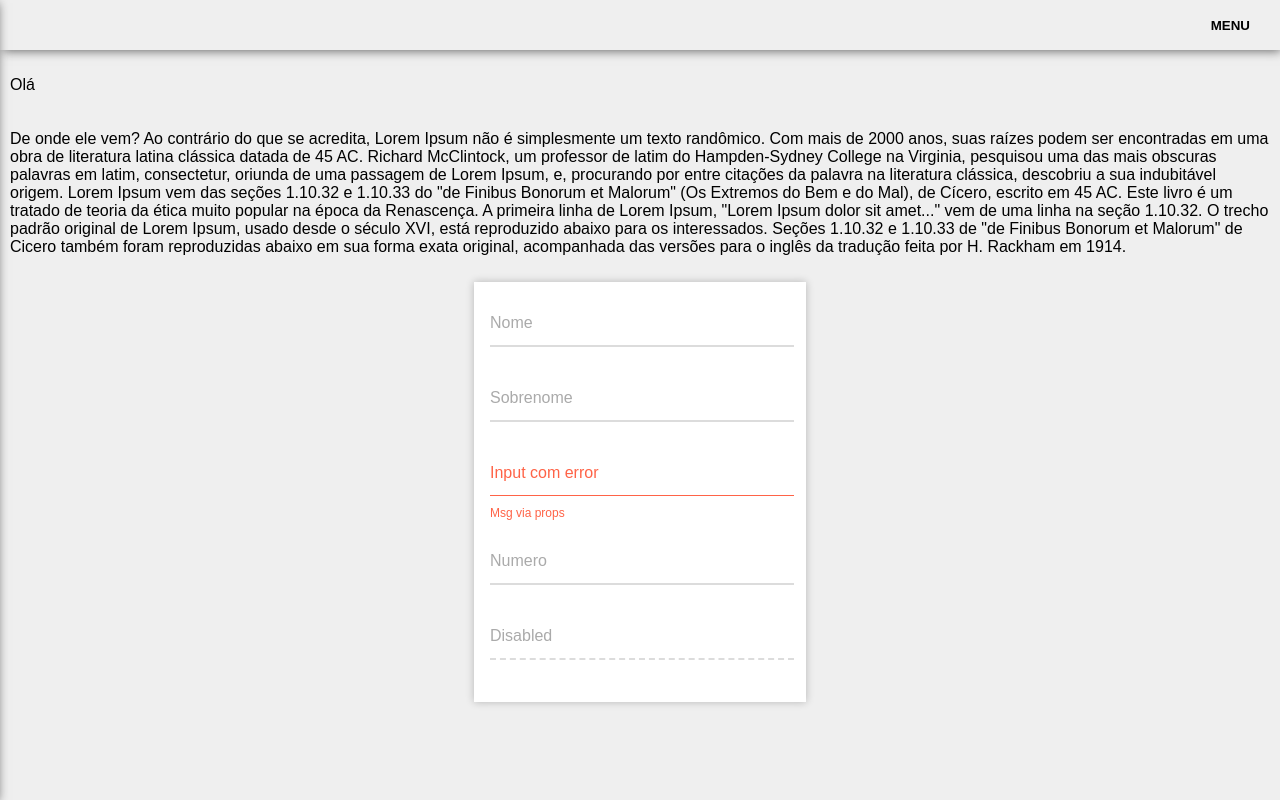
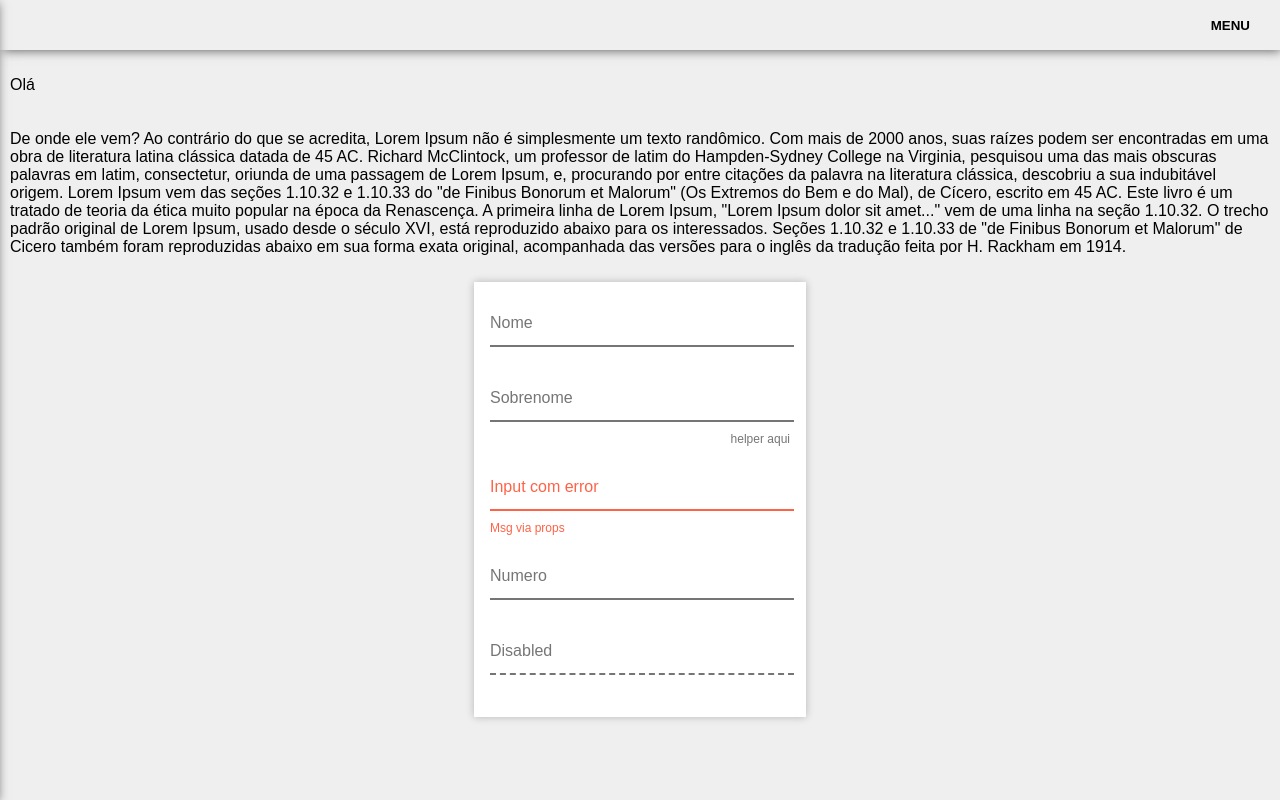
Before and after one commit to ramonmoraes/react-web-components, a React (Create React App) app: page / in a window 1280 px wide. Built offline with nearby package versions, Linux system fonts and the light colour scheme.

Commit message:
better colors

```diff
--- a/src/App.js
+++ b/src/App.js
@@ -47,24 +47,27 @@ class App extends Component {
           <MaterialInputLogin
             autoComplete={"disabled"}
             name={"name"}
-            placeholder={"Nome"}
+            label={"Nome"}
           />
+
           <MaterialInputLogin
             autoComplete={"disabled"}
-            name={"juricema"}
-            placeholder={"Sobrenome"}
+            name={"sobrenome"}
+            label={"Sobrenome"}
+            helper={"helper aqui"}
           />
+
           <MaterialInputLogin
             autoComplete={"disabled"}
             name={"error"}
-            placeholder={"Input com error"}
+            label={"Input com error"}
             error={"Msg via props"}
           />
 
           <MaterialInputLogin
             autoComplete={"disabled"}
             name={"numero"}
-            placeholder={"Numero"}
+            label={"Numero"}
             type={"number"}
             icon={"face"}
           />
@@ -72,11 +75,10 @@ class App extends Component {
           <MaterialInputLogin
             autoComplete={"disabled"}
             name={"Disabled"}
-            placeholder={"Disabled"}
+            label={"Disabled"}
             type={"text"}
             disabled
           />
-
         </div>
       </div>
     );
--- a/src/components/MaterialInputLogin/index.js
+++ b/src/components/MaterialInputLogin/index.js
@@ -42,6 +42,12 @@ class MaterialInputLogin extends Component {
     return icon ? <span className={`icon-${icon}`}> </span> : null;
   };
 
+  getAuxiliaryMsg = () => {
+    const { error, helper} = this.props;
+    return ( error )
+    ? (<div className="MaterialLogin-error"> {error} </div>)
+    : (<div className="MaterialLogin-helper"> {helper} </div>)
+  };
   render() {
     const { isActive, isIdle } = this.state;
     const { error, disabled } = this.props;
@@ -59,8 +65,8 @@ class MaterialInputLogin extends Component {
       <div className={materialClass}>
         {this.getIcon()}
         <div className="MaterialLogin-content">
-          <label className="MaterialLogin-placeholder" htmlFor={this.getId()}>
-            {this.props.placeholder}
+          <label className="MaterialLogin-label" htmlFor={this.getId()}>
+            {this.props.label}
           </label>
           <input
             className={inputClass}
@@ -77,7 +83,7 @@ class MaterialInputLogin extends Component {
             disabled={this.props.disabled}
           />
           <span className="MaterialLogin-guide-line"> </span>
-          <div className="MaterialLogin-error"> {error} </div>
+          {this.getAuxiliaryMsg()}
         </div>
       </div>
     );
--- a/src/components/MaterialInputLogin/style.css
+++ b/src/components/MaterialInputLogin/style.css
@@ -8,7 +8,7 @@
   .MaterialLogin-input {
     width: 100%;
     border: none;
-    border-bottom: 2px solid #dcdcdc;
+    border-bottom: 2px solid rgba(0, 0, 0, 0.54);
     padding-bottom: 8px;
     padding-top: 8px; }
     .MaterialLogin-input::placeholder {
@@ -21,12 +21,12 @@
       .MaterialLogin-input:disabled:hover {
         border-bottom-color: #dcdcdc; }
     .MaterialLogin-input:hover {
-      border-bottom-color: #111;
-      transition: 0.3s cubic-bezier(0.7, 0.04, 0.28, 0.88); }
-  .MaterialLogin-placeholder {
+      border-bottom-color: rgba(0, 0, 0, 0.87);
+      transition: 0.1s; }
+  .MaterialLogin-label {
     transition: 0.3s cubic-bezier(0.7, 0.04, 0.28, 0.88);
     position: absolute;
-    color: #aaa;
+    color: rgba(0, 0, 0, 0.54);
     cursor: text; }
   .MaterialLogin-guide-line {
     position: relative;
@@ -38,13 +38,17 @@
     left: 0%;
     transform: scaleX(0);
     transition: 0.3s cubic-bezier(0.7, 0.04, 0.28, 0.88); }
-  .MaterialLogin-error {
+  .MaterialLogin-error, .MaterialLogin-helper {
     font-size: 12px;
+    color: rgba(0, 0, 0, 0.54);
     padding: 8px 0; }
+  .MaterialLogin-helper {
+    display: flex;
+    flex-direction: row-reverse; }
   .MaterialLogin-icon {
     padding-right: 16px; }
 
-.MaterialLogin--active .MaterialLogin-placeholder {
+.MaterialLogin--active .MaterialLogin-label {
   cursor: context-menu;
   font-size: 12px;
   color: #538fef;
@@ -53,16 +57,16 @@
 .MaterialLogin--active .MaterialLogin-guide-line {
   transform: scaleX(1); }
 
-.MaterialLogin--idle .MaterialLogin-placeholder {
-  color: #444; }
+.MaterialLogin--idle .MaterialLogin-label {
+  color: rgba(0, 0, 0, 0.87); }
 
 .MaterialLogin--idle .MaterialLogin-guide-line {
   transform: scaleX(0); }
 
 .MaterialLogin--error .MaterialLogin-input {
-  border-bottom: 1px solid tomato; }
+  border-bottom-color: tomato; }
 
-.MaterialLogin--error .MaterialLogin-placeholder {
+.MaterialLogin--error .MaterialLogin-label {
   color: tomato; }
 
 .MaterialLogin--error .MaterialLogin-guide-line {
--- a/src/components/MaterialInputLogin/style.scss
+++ b/src/components/MaterialInputLogin/style.scss
@@ -1,3 +1,7 @@
+$black38 : rgba(0,0,0,0.38);
+$black54 : rgba(0,0,0,0.54);
+$black87 : rgba(0,0,0,0.87);
+
 .MaterialLogin {
   $activeColor: #538fef;
   $spacer: 8px;
@@ -8,13 +12,15 @@
   margin-bottom: $spacer;
   $transition: 0.3s cubic-bezier(0.7, 0.04, 0.28, 0.88);
 
+
   &-content {
     width: 100%;
   }
+
   &-input {
     width: 100%;
     border: none;
-    border-bottom: 2px solid #dcdcdc;
+    border-bottom: 2px solid $black54;
     padding-bottom: $spacer;
     padding-top: $spacer;
 
@@ -27,21 +33,21 @@
     &:disabled {
       border-bottom-style: dashed;
       background-color: inherit;
-
       &:hover {
         border-bottom-color: #dcdcdc;
       }
     }
+
     &:hover {
-      border-bottom-color: #111;
-      transition: $transition;
+      border-bottom-color: $black87;
+      transition: 0.1s;
     }
   }
 
-  &-placeholder {
+  &-label {
     transition: $transition;
     position: absolute;
-    color: #aaa;
+    color: $black54;
     cursor: text;
   }
 
@@ -57,9 +63,15 @@
     transition: $transition;
   }
 
-  &-error {
+  &-error, &-helper {
     font-size: 12px;
+    color: $black54;
     padding: $spacer 0;
+  }
+
+  &-helper {
+    display: flex;
+    flex-direction: row-reverse;
   }
 
   &-icon {
@@ -71,7 +83,7 @@
   .MaterialLogin {
     $activeColor: #538fef;
 
-    &-placeholder {
+    &-label {
       cursor: context-menu;
       font-size: 12px;
       color: $activeColor;
@@ -86,9 +98,8 @@
 
 .MaterialLogin--idle {
   .MaterialLogin {
-    $idleColor: #444;
-    &-placeholder {
-      color: $idleColor;
+    &-label {
+      color: $black87;
     }
     &-guide-line {
       transform: scaleX(0);
@@ -100,9 +111,9 @@
   .MaterialLogin {
     $errorColor: tomato;
     &-input {
-      border-bottom: 1px solid $errorColor;
+      border-bottom-color: $errorColor;
     }
-    &-placeholder {
+    &-label {
       color: $errorColor;
     }
     &-guide-line {
```
